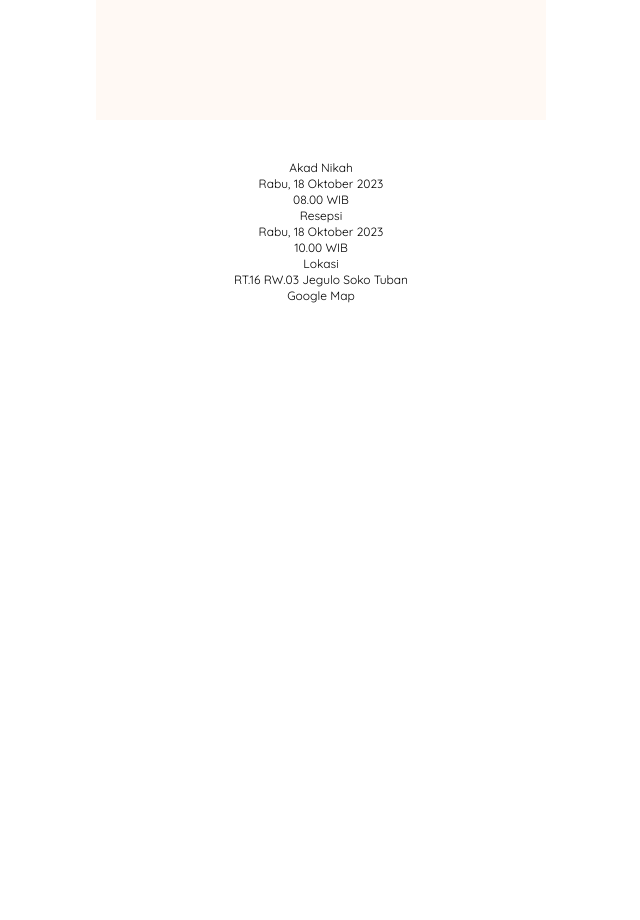
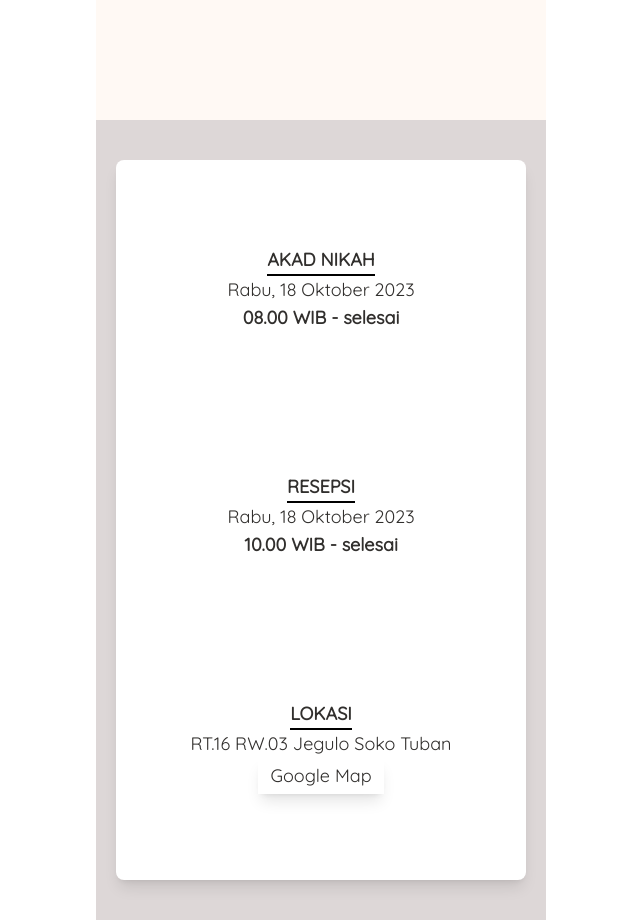
Before and after one commit to PriaAdmaja/rima-wedding, a React (Vite) app: page / in a window 1280 px wide. Shown: the part 1480-2400 px from the top of the page, without its empty margins (319-959 px from the left). Built offline with nearby package versions, Linux system fonts and the light colour scheme; a web font is replaced by a local one.

Commit message:
acara style

```diff
--- a/src/components/acara.jsx
+++ b/src/components/acara.jsx
@@ -1,21 +1,21 @@
 const Acara = () => {
   return (
-    <section className="h-screen px-5 py-10 text-center text-xs flex flex-col justify-between">
-      <div>
-        <div>
-          <p>Akad Nikah</p>
+    <section className="h-screen px-5 py-10 text-center text-lg bg-[#ddd7d7] text-[#312F2D] flex flex-col justify-between">
+      <div className="rounded-lg bg-white shadow-lg p-4 h-full flex flex-col justify-around">
+        <div className="flex flex-col justify-center items-center w-full">
+          <p className="font-bold border-b-[2px] border-b-solid border-b-black">AKAD NIKAH</p>
           <p>Rabu, 18 Oktober 2023</p>
-          <p>08.00 WIB</p>
+          <p className="font-semibold">08.00 WIB - selesai</p>
         </div>
-        <div>
-          <p>Resepsi</p>
+        <div className="flex flex-col justify-center items-center w-full">
+          <p className="font-bold border-b-[2px] border-b-solid border-b-black">RESEPSI</p>
           <p>Rabu, 18 Oktober 2023</p>
-          <p>10.00 WIB</p>
+          <p className="font-semibold">10.00 WIB - selesai</p>
         </div>
-        <div>
-          <p>Lokasi</p>
+        <div className="flex flex-col justify-center items-center w-full">
+          <p className="font-bold border-b-[2px] border-b-solid border-b-black">LOKASI</p>
           <p>RT.16 RW.03 Jegulo Soko Tuban</p>
-          <button type="button" className="">Google Map</button>
+          <button type="button" className="py-1 px-3 shadow-lg">Google Map</button>
         </div>
       </div>
     </section>
```
